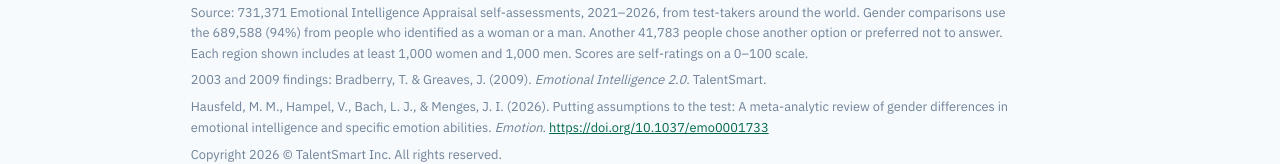
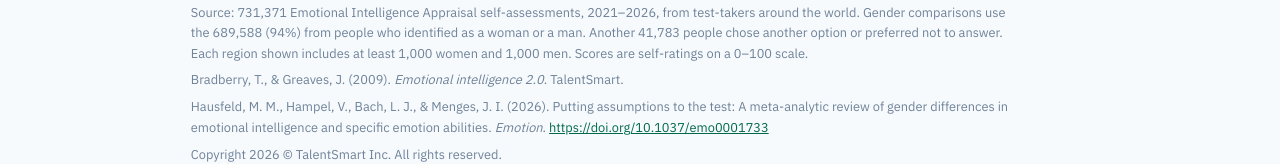
Before and after one commit to amymiller028-eng/eqtrends, a plain HTML site: page research/gender.html in a window 1280 px wide. Shown: the part 2743-2907 px from the top of the page. Drawn offline with nearby package versions, Linux system fonts and the light colour scheme.

Commit message:
Gender: APA citation for Emotional Intelligence 2.0
Co-Authored-By: Claude Opus 5.5 <noreply@anthropic.com>

```diff
--- a/research/gender.html
+++ b/research/gender.html
@@ -210,7 +210,7 @@ h1{font-family:var(--font-display);font-weight:800;font-size:clamp(2.4rem,7vw,4r
 
 <footer class="foot wrap">
   <p>Source: 731,371 Emotional Intelligence Appraisal self-assessments, 2021&ndash;2026, from test-takers around the world. Gender comparisons use the 689,588 (94%) from people who identified as a woman or a man. Another 41,783 people chose another option or preferred not to answer. Each region shown includes at least 1,000 women and 1,000 men. Scores are self-ratings on a 0&ndash;100 scale.</p>
-  <p>2003 and 2009 findings: Bradberry, T. &amp; Greaves, J. (2009). <em>Emotional Intelligence 2.0</em>. TalentSmart.</p>
+  <p>Bradberry, T., &amp; Greaves, J. (2009). <em>Emotional intelligence 2.0</em>. TalentSmart.</p>
   <p>Hausfeld, M. M., Hampel, V., Bach, L. J., &amp; Menges, J. I. (2026). Putting assumptions to the test: A meta-analytic review of gender differences in emotional intelligence and specific emotion abilities. <em>Emotion</em>. <a href="https://doi.org/10.1037/emo0001733" target="_blank" rel="noopener">https://doi.org/10.1037/emo0001733</a></p>
   <p>Copyright 2026 &copy; TalentSmart Inc. All rights reserved.</p>
 </footer>
```
